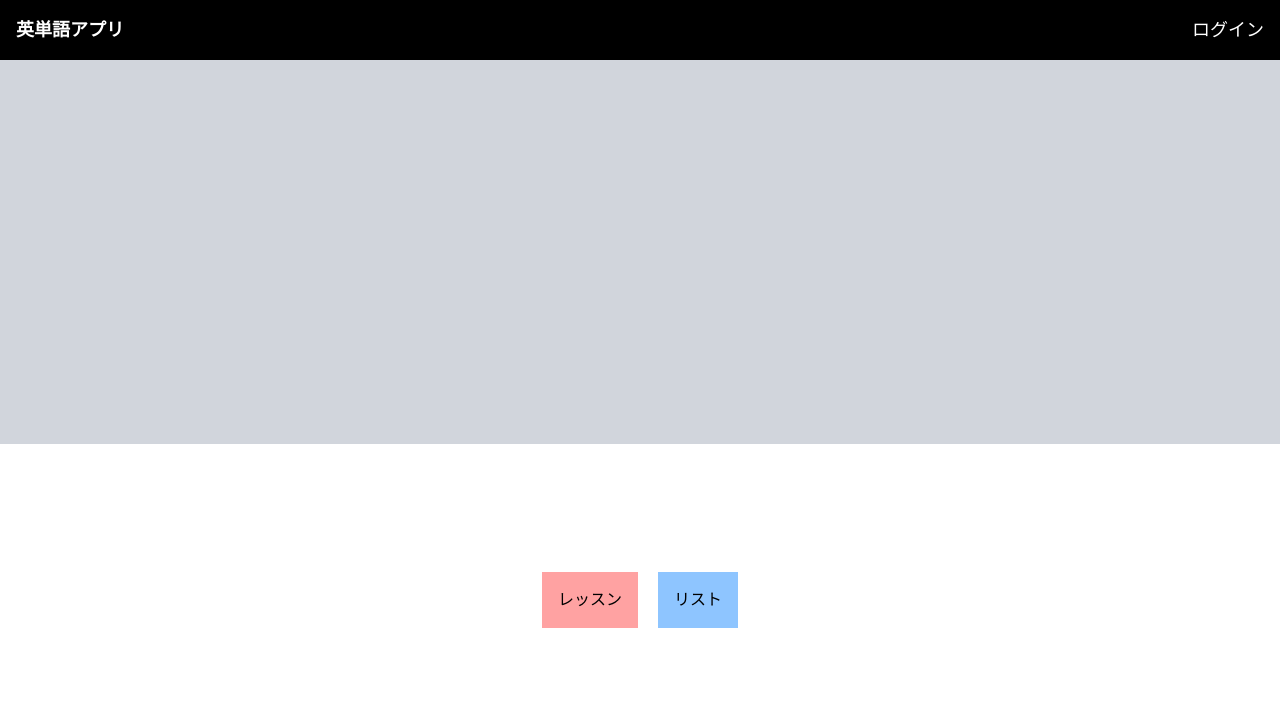
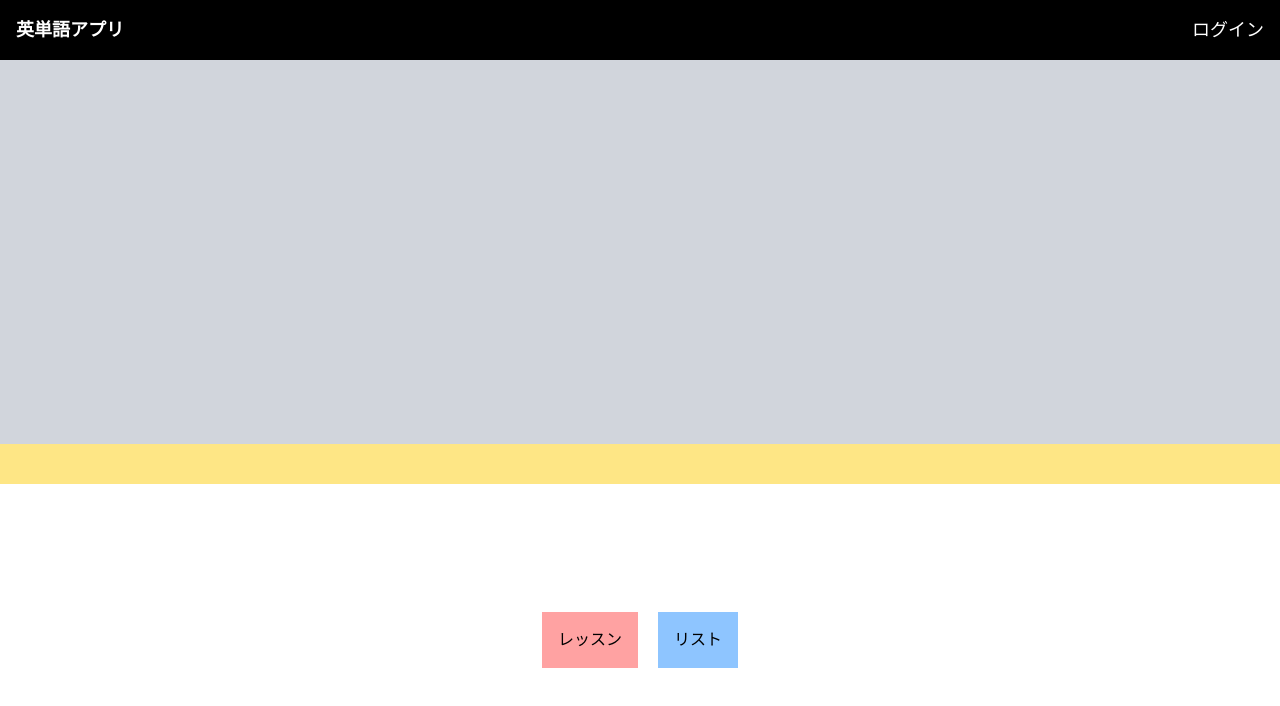
Before and after one commit to r77tchan/word, a Next.js app: page / in a window 1280 px wide. Shown: the top 706 px of the page. Built offline with nearby package versions, Linux system fonts and the light colour scheme.

Commit message:
プロジェクト設定ファイルを追加

```diff
--- a/app/page.tsx
+++ b/app/page.tsx
@@ -4,7 +4,7 @@ export default function Home() {
   return (
     <main>
       <div className="h-96 w-full bg-gray-300"></div>
-      <div></div>
+      <div className="mx-auto h-10 max-w-7xl bg-amber-200"></div>
       <div className="mt-32 flex justify-center gap-5">
         <Link href="/lesson" className="bg-red-300 p-4">
           レッスン
```
Also changed, not shown: 1 other file (tests, documents, lock files or other folders).
